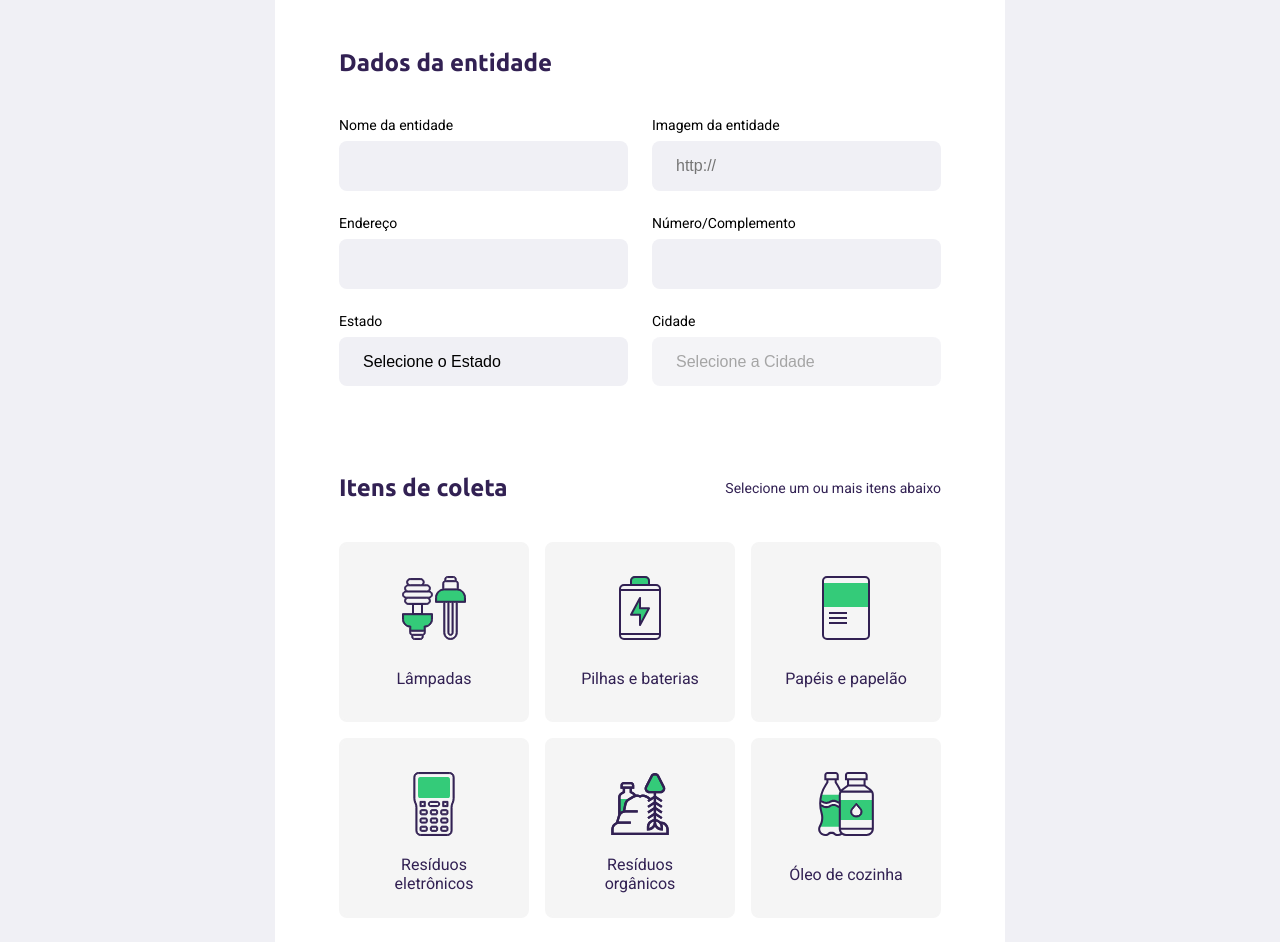
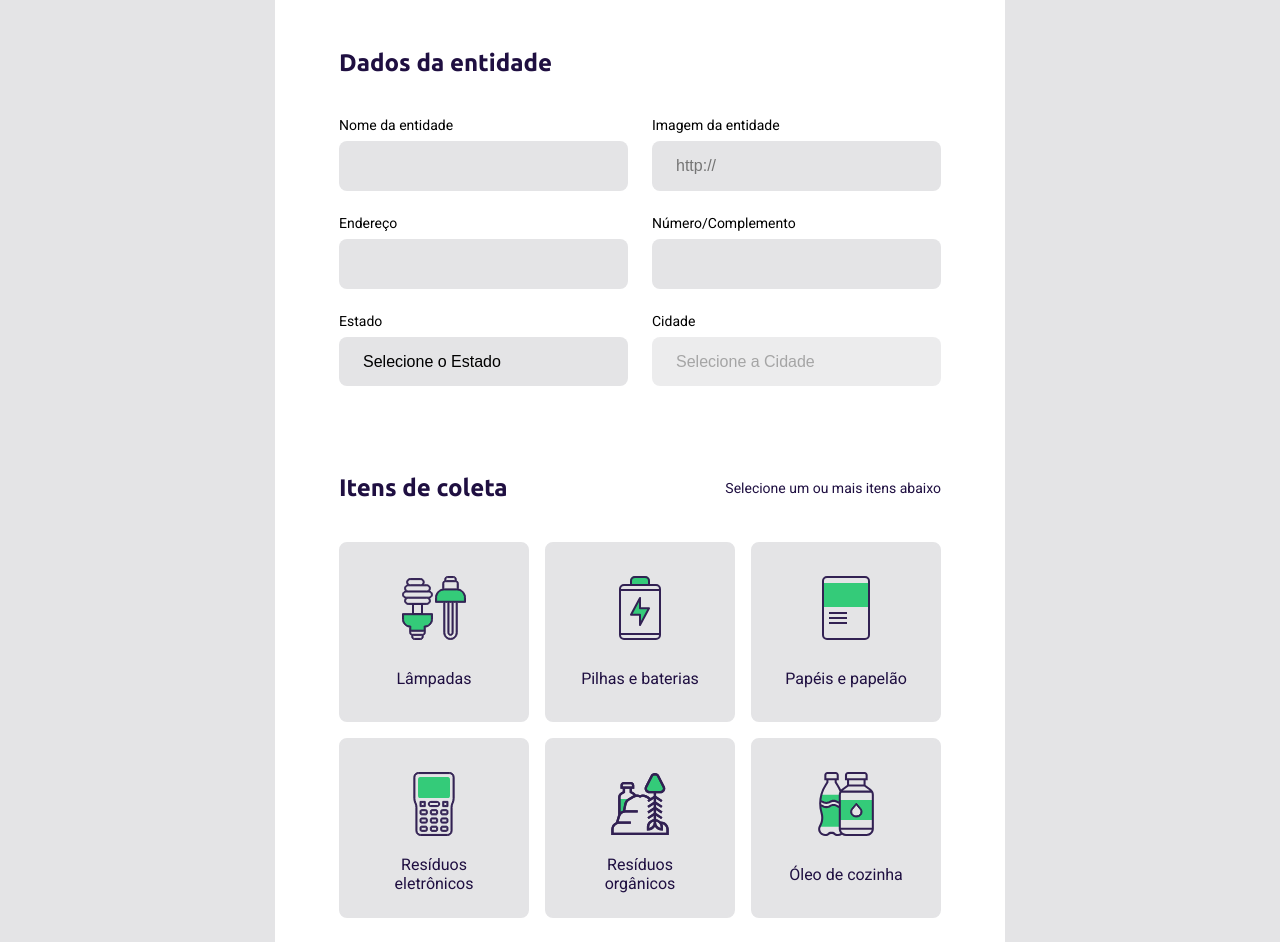
Before and after one commit to Jmnardes/Ecoleta, a website: page src/views/create-point.html in a window 1280 px wide. Shown: the part 285-1227 px from the top of the page. Drawn offline with nearby package versions, Linux system fonts and the light colour scheme; files that its build step writes are made by us from their sources; no server answers.

Commit message:
Naming var colors

```diff
--- a/public/styles/create-point.css
+++ b/public/styles/create-point.css
@@ -85,7 +85,7 @@ form .field-group {
 
 form input,
 form select {
-    background-color: #f0f0f5;
+    background-color: var(--no-color);
 
     border: 0;
     padding: 16px 24px;
@@ -125,7 +125,7 @@ form button {
 }
 
 form button:hover {
-    background-color: #2fb86e;
+    background-color:var(--secondary-color);
     cursor: pointer;
 }
 
@@ -138,10 +138,10 @@ form button:hover {
 }
 
 .items-grid li {
-    background-color: #f5f5f5;
+    background-color: var(--no-color);
 
     list-style: none;
-    border: 2px solid #f5f5f5;
+    border: 2px solid var(--no-color);
     border-radius: 8px;
 
     height: 180px;
--- a/public/styles/home.css
+++ b/public/styles/home.css
@@ -72,7 +72,7 @@
 }
 
 #page-home main a:hover {
-    background-color: #2fb86e;
+    background-color: var(--secondary-color);
 }
 
 #page-home main a span {
--- a/public/styles/main.css
+++ b/public/styles/main.css
@@ -1,6 +1,9 @@
 :root {
-    --title-color: #322153;
-    --primary-color: #34cb79
+    --title-color: #1f0f41;
+    --primary-color: #03e76a;
+    --secondary-color: #32fa78e5;
+    --no-color: #e4e4e6;
+    --p-color: #777781;
 }
 
 * {
@@ -14,7 +17,7 @@ html {
 }
 
 body{
-    background: #f0f0f5;
+    background-color: var(--no-color);
     -webkit-font-smoothing: antialiased;
 }
 
--- a/public/styles/modal.css
+++ b/public/styles/modal.css
@@ -65,7 +65,7 @@
 #modal form input {
     flex: 1;
 
-    background-color: #f0f0f5;
+    background-color: var(--no-color);
 
     border-radius: 8px 0 0 8px;
     border: 0;
@@ -85,7 +85,7 @@
 }
 
 #modal form button:hover {
-    background-color: #2fb85e;
+    background-color: var(--secondary-color);
 
     transition: 400ms;
 }
--- a/public/styles/search-results.css
+++ b/public/styles/search-results.css
@@ -1,11 +1,11 @@
 body {
-    background-color: white;
+    background-color: rgb(247, 4, 4);
 }
 
 body::after {
     content: '';
     position: fixed;
-    background: #f0f0f5;
+    background: var(--no-color);
     top: 0;
     right: 0;
     left: 0;
@@ -90,5 +90,5 @@ main .card h3 {
 main .card p {
     font-size: 16px;
     line-height: 26px;
-    color: #6c6c80;
+    color: var(--p-color);
 }
```
